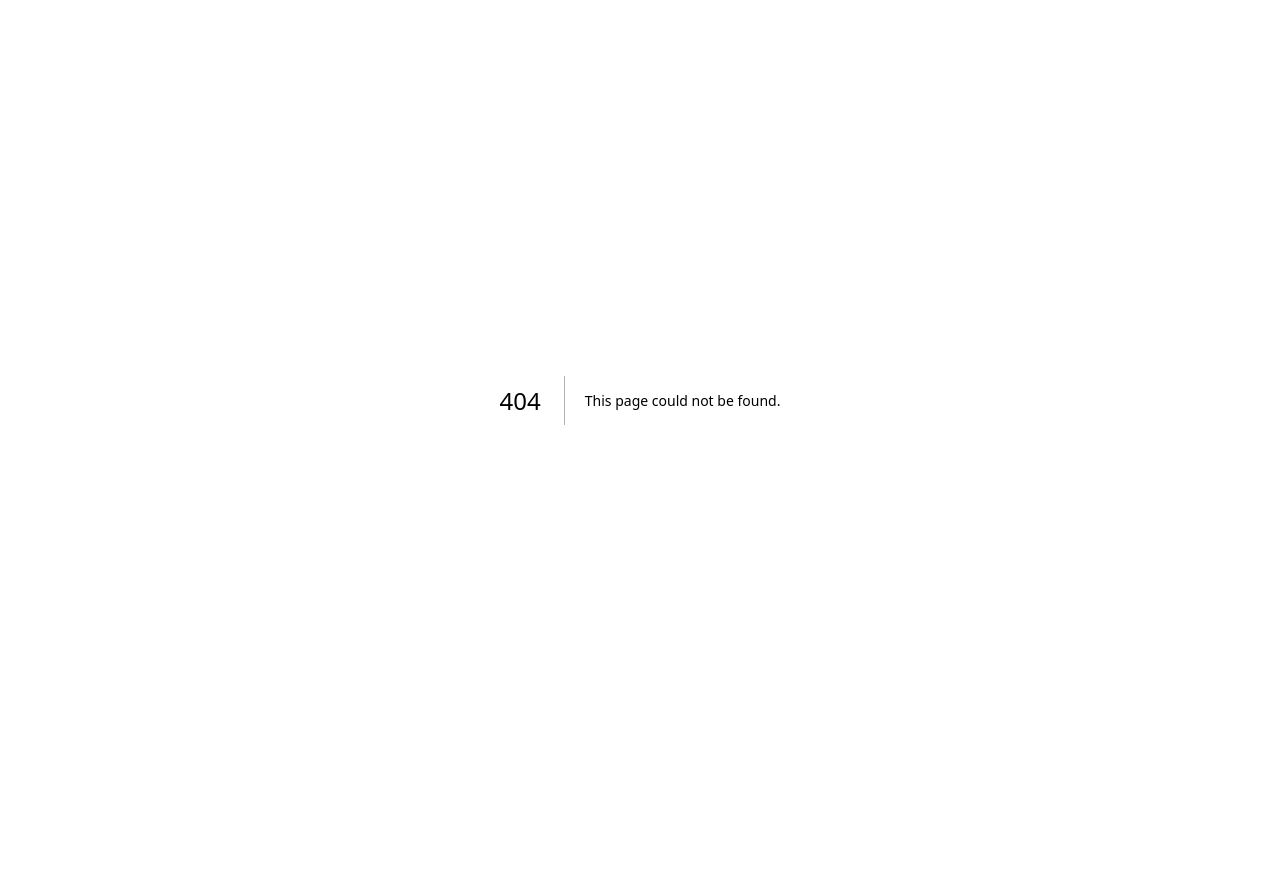
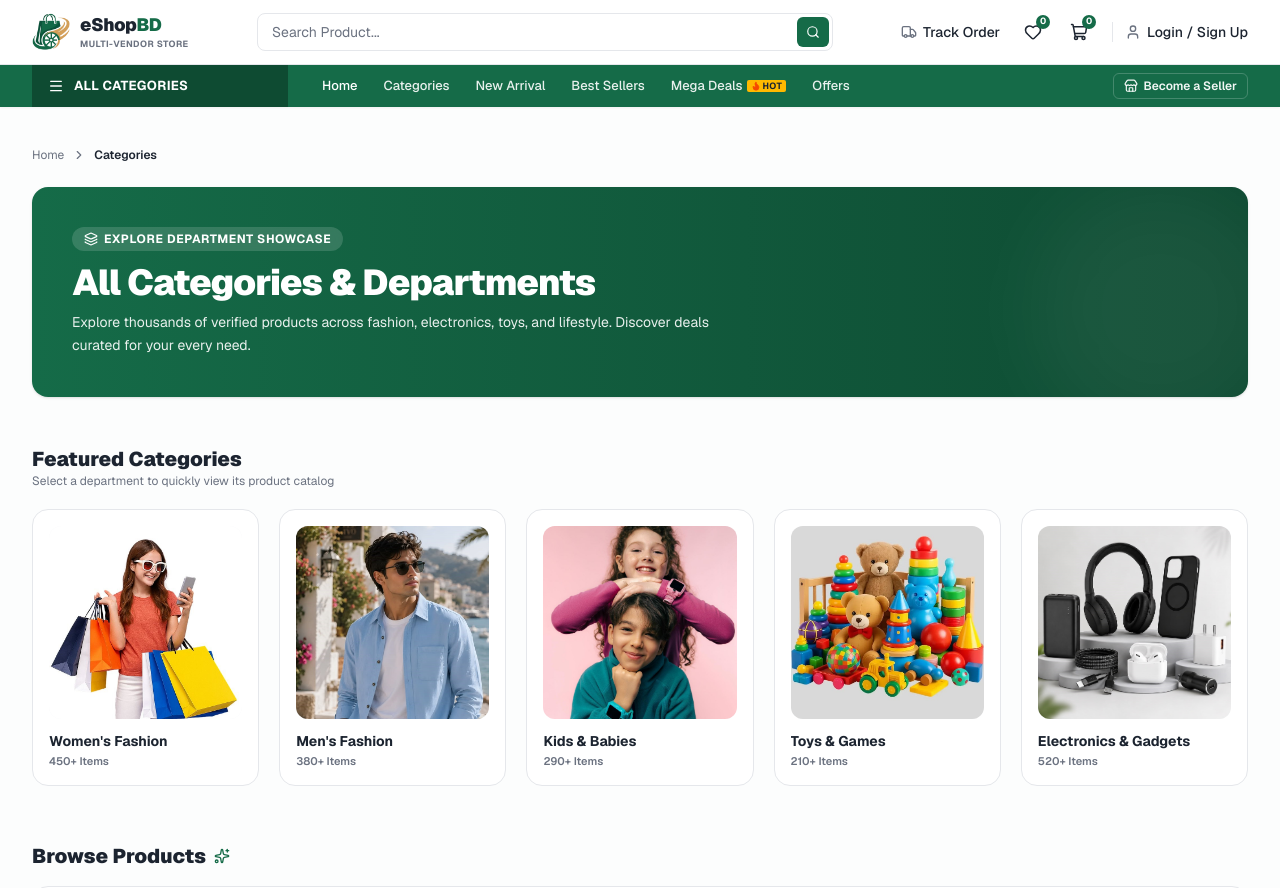
Before and after one commit to Asmual/eShopBD, a Next.js app: page /categories in a window 1280 px wide. Before the commit this address had no page. Shown: the top 888 px of the page. Before the commit the page ends 800 px from the top, so only its background shows below. Built offline with nearby package versions, Linux system fonts and the light colour scheme.

Commit message:
Implement Categories storefront page with department cards and filtered product catalog

```diff
--- /dev/null
+++ b/src/app/(storefront)/categories/page.tsx
@@ -0,0 +1,229 @@
+"use client";
+
+import React, { useState, useMemo } from "react";
+import Image from "next/image";
+import Link from "next/link";
+import { Layers, ChevronRight, Sparkles } from "lucide-react";
+import ProductCard from "@/features/products/components/ProductCard";
+import ProductFilterBar from "@/features/products/components/ProductFilterBar";
+import EmptyState from "@/components/common/EmptyState";
+import { ALL_PRODUCTS } from "@/data/products";
+
+const CATEGORIES_METADATA = [
+  {
+    id: "women",
+    name: "Women's Fashion",
+    image: "/images/categories/category-women.jpg",
+    itemCount: "450+ Items",
+    description: "Ethnic sets, kurtis, western dresses, accessories & jewelry.",
+  },
+  {
+    id: "men",
+    name: "Men's Fashion",
+    image: "/images/categories/category-men2.jpg",
+    itemCount: "380+ Items",
+    description: "Casual shirts, panjabis, formal chinos, denim & activewear.",
+  },
+  {
+    id: "kids",
+    name: "Kids & Babies",
+    image: "/images/categories/category-kids.jpg",
+    itemCount: "290+ Items",
+    description: "Gentle organic clothing, baby care essentials, shoes & accessories.",
+  },
+  {
+    id: "toys-games",
+    name: "Toys & Games",
+    image: "/images/categories/category-Toys.jpg",
+    itemCount: "210+ Items",
+    description: "Interactive STEM robots, building blocks, drones & board games.",
+  },
+  {
+    id: "electronics",
+    name: "Electronics & Gadgets",
+    image: "/images/categories/category-electronics.jpg",
+    itemCount: "520+ Items",
+    description: "Wireless audio, smart watches, fast chargers & computer peripherals.",
+  },
+];
+
+export default function CategoriesPage() {
+  const [selectedCategory, setSelectedCategory] = useState("all");
+  const [sortBy, setSortBy] = useState("featured");
+  const [searchQuery, setSearchQuery] = useState("");
+
+  const filteredProducts = useMemo(() => {
+    let result = [...ALL_PRODUCTS];
+
+    if (selectedCategory !== "all") {
+      result = result.filter((p) => p.category === selectedCategory);
+    }
+
+    if (searchQuery.trim()) {
+      const q = searchQuery.toLowerCase();
+      result = result.filter(
+        (p) =>
+          p.name.toLowerCase().includes(q) ||
+          p.categoryName.toLowerCase().includes(q)
+      );
+    }
+
+    switch (sortBy) {
+      case "price-low":
+        result.sort((a, b) => a.price - b.price);
+        break;
+      case "price-high":
+        result.sort((a, b) => b.price - a.price);
+        break;
+      case "rating":
+        result.sort((a, b) => b.rating - a.rating);
+        break;
+      case "popular":
+        result.sort((a, b) => b.soldCount - a.soldCount);
+        break;
+      default:
+        break;
+    }
+
+    return result;
+  }, [selectedCategory, searchQuery, sortBy]);
+
+  const categoryOptions = CATEGORIES_METADATA.map((c) => ({
+    id: c.id,
+    name: c.name,
+  }));
+
+  return (
+    <div className="w-full bg-brand-surface/40 min-h-screen py-6 sm:py-10">
+      <div className="max-w-7xl mx-auto px-4 sm:px-6 lg:px-8">
+        {/* Breadcrumb Navigation */}
+        <nav
+          aria-label="Breadcrumb"
+          className="flex items-center gap-2 text-xs text-text-muted mb-4 sm:mb-6"
+        >
+          <Link href="/" className="hover:text-brand transition-colors">
+            Home
+          </Link>
+          <ChevronRight className="w-3.5 h-3.5" />
+          <span className="text-text-main font-semibold">Categories</span>
+        </nav>
+
+        {/* Page Header Banner */}
+        <div className="bg-gradient-to-r from-brand to-brand-hover rounded-2xl p-6 sm:p-10 text-white mb-8 sm:mb-12 shadow-sm relative overflow-hidden">
+          <div className="relative z-10 max-w-2xl">
+            <div className="inline-flex items-center gap-1.5 px-3 py-1 rounded-full bg-white/15 text-white text-xs font-bold uppercase tracking-wider mb-3 backdrop-blur-xs">
+              <Layers className="w-3.5 h-3.5" />
+              <span>Explore Department Showcase</span>
+            </div>
+            <h1 className="text-2xl sm:text-4xl font-black tracking-tight">
+              All Categories & Departments
+            </h1>
+            <p className="mt-2 text-xs sm:text-sm text-white/90 leading-relaxed">
+              Explore thousands of verified products across fashion, electronics, toys, and lifestyle. Discover deals curated for your every need.
+            </p>
+          </div>
+          <div className="absolute -right-10 -bottom-10 w-64 h-64 bg-white/5 rounded-full blur-2xl pointer-events-none" />
+        </div>
+
+        {/* Category Cards Showcase */}
+        <div className="mb-10 sm:mb-14">
+          <div className="flex items-center justify-between mb-5">
+            <div>
+              <h2 className="text-lg sm:text-xl font-black text-text-main">
+                Featured Categories
+              </h2>
+              <p className="text-xs text-text-muted">
+                Select a department to quickly view its product catalog
+              </p>
+            </div>
+            {selectedCategory !== "all" && (
+              <button
+                type="button"
+                onClick={() => setSelectedCategory("all")}
+                className="text-xs font-bold text-brand hover:underline cursor-pointer"
+              >
+                View All Categories
+              </button>
+            )}
+          </div>
+
+          <div className="grid grid-cols-2 sm:grid-cols-3 lg:grid-cols-5 gap-3 sm:gap-5">
+            {CATEGORIES_METADATA.map((cat) => {
+              const isSelected = selectedCategory === cat.id;
+              return (
+                <div
+                  key={cat.id}
+                  onClick={() =>
+                    setSelectedCategory(isSelected ? "all" : cat.id)
+                  }
+                  className={`group relative rounded-2xl p-4 bg-white border transition-all duration-300 cursor-pointer overflow-hidden ${
+                    isSelected
+                      ? "border-brand ring-2 ring-brand/20 shadow-md bg-brand-surface"
+                      : "border-border-light hover:border-brand/40 hover:shadow-md"
+                  }`}
+                >
+                  <div className="relative w-full aspect-square rounded-xl overflow-hidden bg-gray-50 mb-3">
+                    <Image
+                      src={cat.image}
+                      alt={cat.name}
+                      fill
+                      sizes="(max-width: 640px) 50vw, (max-width: 1024px) 33vw, 20vw"
+                      className="object-cover group-hover:scale-105 transition-transform duration-300"
+                    />
+                  </div>
+                  <h3 className="text-xs sm:text-sm font-bold text-text-main group-hover:text-brand transition-colors line-clamp-1">
+                    {cat.name}
+                  </h3>
+                  <span className="text-[11px] font-semibold text-text-muted block mt-0.5">
+                    {cat.itemCount}
+                  </span>
+                </div>
+              );
+            })}
+          </div>
+        </div>
+
+        {/* Catalog Filter & Sort Bar */}
+        <div className="flex items-center justify-between mb-4">
+          <h2 className="text-lg sm:text-xl font-black text-text-main flex items-center gap-2">
+            <span>Browse Products</span>
+            <Sparkles className="w-4 h-4 text-brand" />
+          </h2>
+        </div>
+
+        <ProductFilterBar
+          categories={categoryOptions}
+          selectedCategory={selectedCategory}
+          onSelectCategory={setSelectedCategory}
+          sortBy={sortBy}
+          onSortChange={setSortBy}
+          searchQuery={searchQuery}
+          onSearchChange={setSearchQuery}
+          totalCount={filteredProducts.length}
+        />
+
+        {/* Product Grid */}
+        {filteredProducts.length > 0 ? (
+          <div className="grid grid-cols-2 sm:grid-cols-3 lg:grid-cols-4 gap-3 sm:gap-6">
+            {filteredProducts.map((product, idx) => (
+              <ProductCard
+                key={product.id}
+                product={product}
+                priority={idx < 4}
+              />
+            ))}
+          </div>
+        ) : (
+          <EmptyState
+            title="No matching products found"
+            description="Try selecting another category or clear your search query to see available items."
+            onReset={() => {
+              setSelectedCategory("all");
+              setSearchQuery("");
+            }}
+          />
+        )}
+      </div>
+    </div>
+  );
+}
```
